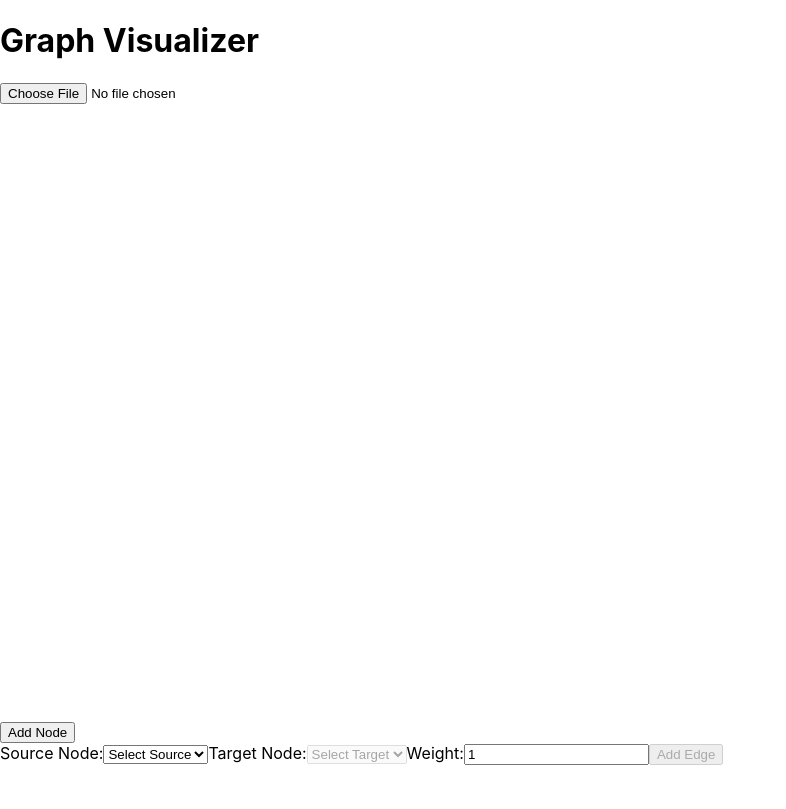
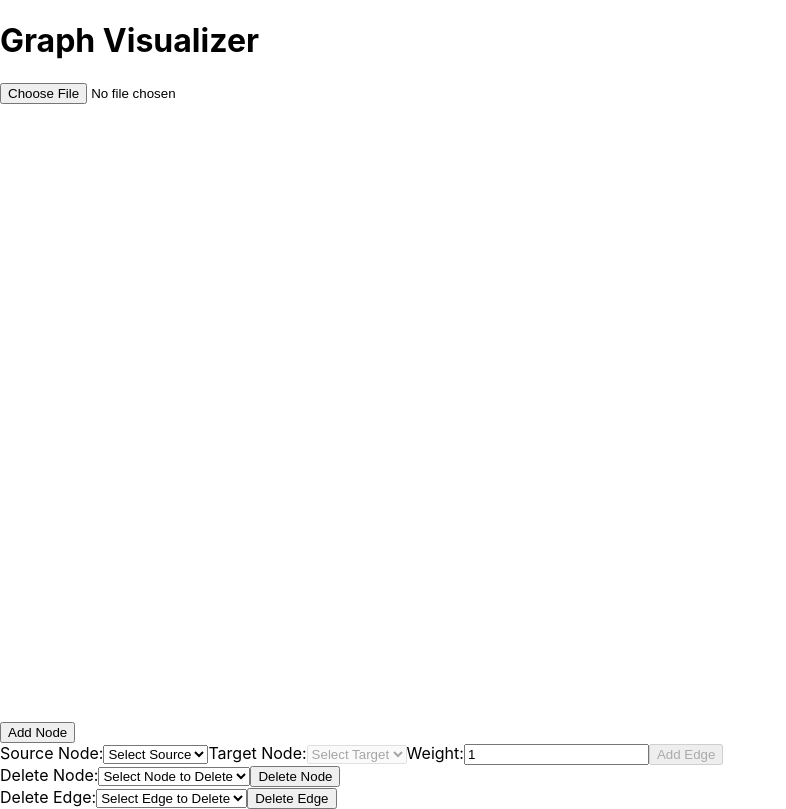
Before and after one commit to Matic054/GraphVisualizer, a React (Create React App) app: page / in a window 1280 px wide. Shown: the whole page, without its empty margins (0-786 px from the left). Built offline with nearby package versions, Linux system fonts and the light colour scheme.

Commit message:
can delete nodes/edges

```diff
--- a/src/components/GraphVisualizer.js
+++ b/src/components/GraphVisualizer.js
@@ -7,6 +7,8 @@ const GraphVisualizer = ({ initialVertices, initialEdges }) => {
   const [sourceNode, setSourceNode] = useState('');
   const [targetNode, setTargetNode] = useState('');
   const [edgeWeight, setEdgeWeight] = useState(1);
+  const [selectedNodeToDelete, setSelectedNodeToDelete] = useState('');
+  const [selectedEdgeToDelete, setSelectedEdgeToDelete] = useState('');
 
   const svgRef = useRef();
   const simulationRef = useRef();
@@ -159,6 +161,18 @@ const GraphVisualizer = ({ initialVertices, initialEdges }) => {
     }
   };
 
+  const deleteNode = () => {
+    const newVertices = vertices.filter(vertex => vertex.id !== selectedNodeToDelete);
+    const newEdges = edges.filter(edge => edge.source.id !== selectedNodeToDelete && edge.target.id !== selectedNodeToDelete);
+    setVertices(newVertices);
+    setEdges(newEdges);
+  };
+
+  const deleteEdge = () => {
+    const [source, target] = selectedEdgeToDelete.split('-');
+    const newEdges = edges.filter(edge => !(edge.source.id === source && edge.target.id === target));
+    setEdges(newEdges);
+  };
 
   return (
     <div>
@@ -191,6 +205,32 @@ const GraphVisualizer = ({ initialVertices, initialEdges }) => {
         </label>
         <button onClick={handleAddEdge} disabled={!sourceNode || !targetNode}>Add Edge</button>
       </div>
+      <div>
+        <label>
+          Delete Node:
+          <select value={selectedNodeToDelete} onChange={e => setSelectedNodeToDelete(e.target.value)}>
+            <option value="">Select Node to Delete</option>
+            {vertices.map(vertex => (
+              <option key={vertex.id} value={vertex.id}>{vertex.id}</option>
+            ))}
+          </select>
+        </label>
+        <button onClick={deleteNode}>Delete Node</button>
+      </div>
+      <div>
+        <label>
+          Delete Edge:
+          <select value={selectedEdgeToDelete} onChange={e => setSelectedEdgeToDelete(e.target.value)}>
+            <option value="">Select Edge to Delete</option>
+            {edges.map(edge => (
+              <option key={`${edge.source.id}-${edge.target.id}`} value={`${edge.source.id}-${edge.target.id}`}>
+                {`${edge.source.id} -> ${edge.target.id}`}
+              </option>
+            ))}
+          </select>
+        </label>
+        <button onClick={deleteEdge}>Delete Edge</button>
+      </div>
     </div>
   );
 };
```
